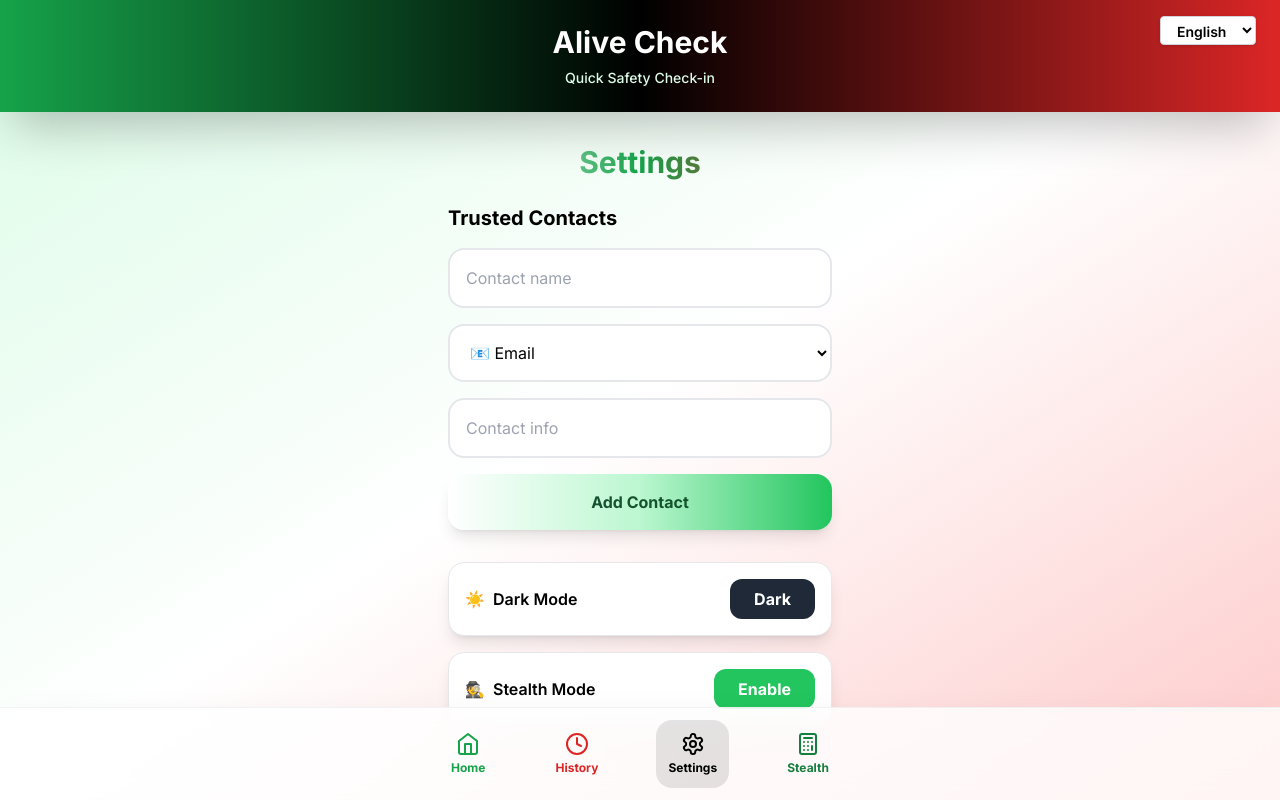
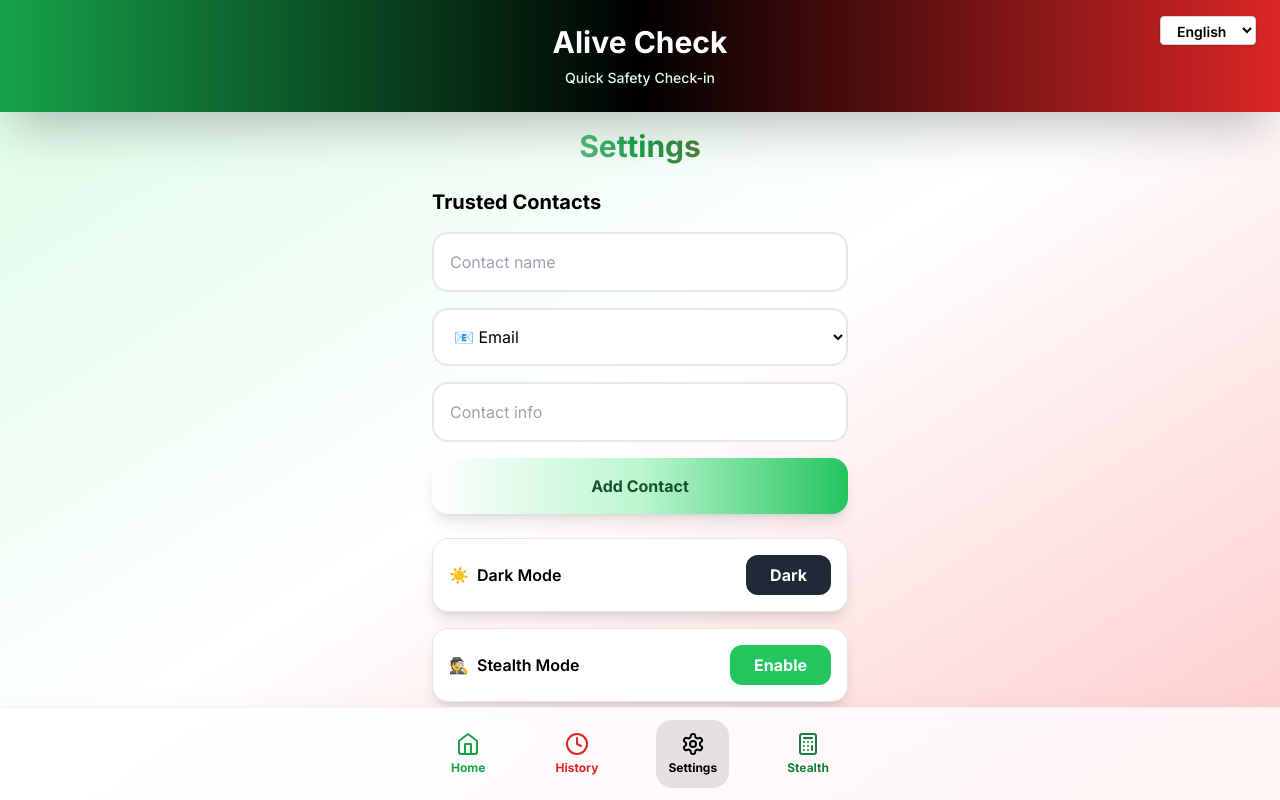
Before and after one commit to trenchsheikh/alivecheck, a React (Vite) app: page / in a window 1280 px wide. Both pictures are taken after a click on the button "Settings". Built offline with nearby package versions, Linux system fonts and the light colour scheme.

Commit message:
scrolling adjustment for settings page

```diff
--- a/src/App.tsx
+++ b/src/App.tsx
@@ -262,12 +262,12 @@ const SettingsPage: React.FC<{
   };
 
   return (
-    <div className="p-8 max-w-md mx-auto">
+    <div className="max-w-md mx-auto px-4 py-4 overflow-y-auto" style={{ maxHeight: 'calc(100vh - 120px)' }}>
       <h2 className="text-3xl font-bold mb-6 text-center bg-gradient-to-r from-white via-black via-green-600 to-red-600 bg-clip-text text-transparent">
         {t.settings}
       </h2>
 
-      <div className="mb-8">
+      <div className="mb-6">
         <h3 className="font-bold text-xl mb-4 flex items-center text-black dark:text-green-200">
           <span className="mr-2">{t.trustedContacts}</span>
         </h3>
@@ -313,7 +313,7 @@ const SettingsPage: React.FC<{
         </ul>
       </div>
 
-      <div className="space-y-4">
+      <div className="space-y-4 mt-6">
         <div className="bg-white dark:bg-gray-800 rounded-2xl p-4 shadow-lg border border-gray-200 dark:border-gray-700 flex items-center justify-between">
           <span className="font-semibold flex items-center text-black dark:text-green-200">
             <span className="mr-2">{darkMode ? '🌙' : '☀️'}</span>
```
